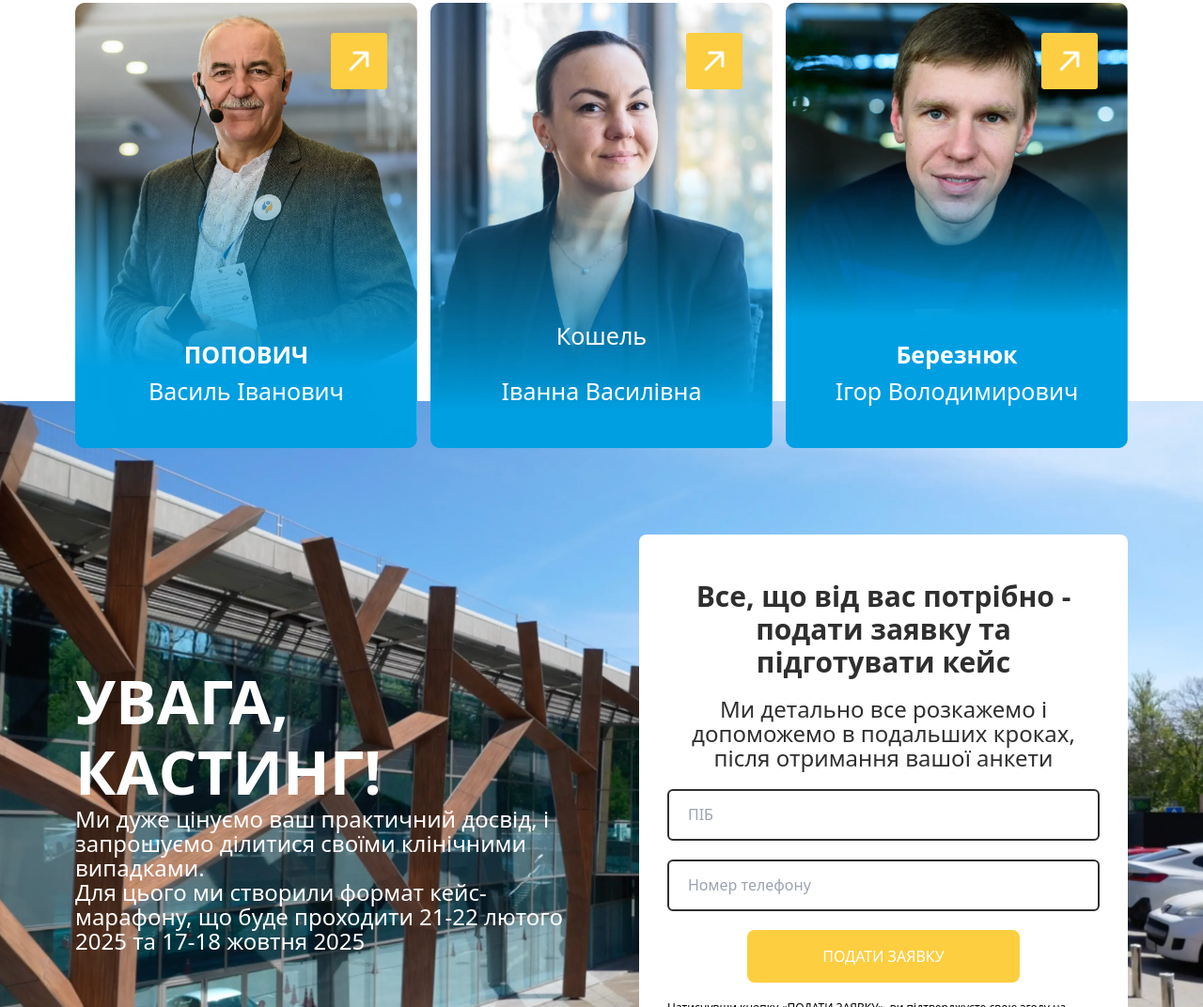
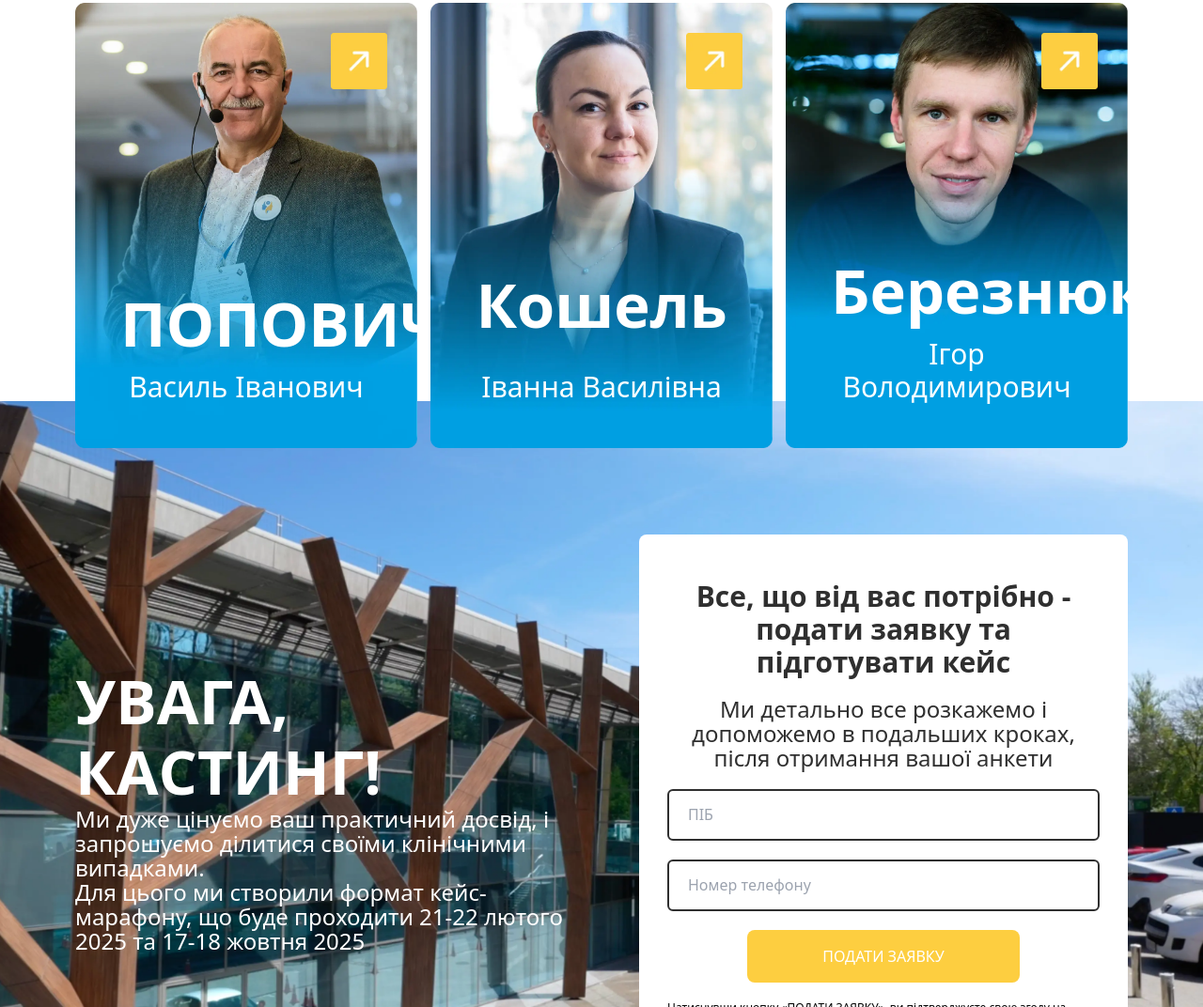
Before and after one commit to Nikolaev3Artem/shdm-school, a website: page index.html in a window 1280 px wide. Shown: the part 3161-4233 px from the top of the page at 94% size. Drawn offline with nearby package versions, Linux system fonts and the light colour scheme.

Commit message:
Finished with speakers

```diff
--- a/index.html
+++ b/index.html
@@ -244,10 +244,10 @@
                                 src="./assets/images/first-speaker-image.webp"
                                 alt>
                             <div class="absolute bottom-0 p-12 w-full">
-                                <h3
-                                    class="text-center font-bold uppercase">Попович</h3>
-                                <h3 class="text-center font-medium mt-3">Василь
-                                    Іванович</h3>
+                                <h1
+                                    class="text-center font-bold uppercase">Попович</h1>
+                                <h2 class="text-center font-medium mt-3">Василь
+                                    Іванович</h2>
                             </div>
                         </div>
                         <div class="speaker-info">
@@ -270,15 +270,15 @@
                                 src="./assets/images/second-speaker-image.webp"
                                 alt>
                             <div class="absolute bottom-0 p-12 w-full">
-                                <h3 class="mb-8"
-                                    class="text-center font-bold uppercase">Кошель</h3>
-                                <h3 class="text-center font-medium mt-3">Іванна
-                                    Василівна </h3>
+                                <h1 class="mb-8"
+                                    class="text-center font-bold uppercase">Кошель</h1>
+                                <h2 class="text-center font-medium mt-3">Іванна
+                                    Василівна </h2>
                             </div>
                         </div>
                         <div class="speaker-info">
                             <h2 class="mb-8">Кошель
-                                Іванна Василівна </h4>
+                                Іванна Василівна </h2>
                             <h5 class="text-start">Д.мед.н., професорка,
                                 завідувачка кафедри
                                 оториноларингології
@@ -297,9 +297,9 @@
                                 src="./assets/images/third-speaker-image.webp"
                                 alt>
                             <div class="absolute bottom-0 p-12 w-full">
-                                <h3 class="text-center font-bold">Березнюк</h3>
-                                <h3 class="text-center font-medium mt-3">Ігор
-                                    Володимирович</h3>
+                                <h1 class="text-center font-bold">Березнюк</h1>
+                                <h2 class="text-center font-medium mt-3">Ігор
+                                    Володимирович</h2>
                             </div>
                         </div>
                         <div class="speaker-info">
@@ -324,9 +324,9 @@
                                 src="./assets/images/first-speaker-image.webp"
                                 alt>
                             <div class="absolute bottom-0 p-12 w-full">
-                                <h3 class="text-center font-bold">Попович </h3>
-                                <h3 class="text-center font-medium mt-3">Василь
-                                    Іванович</h3>
+                                <h1 class="text-center font-bold">Попович </h1>
+                                <h2 class="text-center font-medium mt-3">Василь
+                                    Іванович</h2>
                             </div>
                         </div>
                         <div class="speaker-info">
```
Also changed, not shown: assets/css/style.css.
